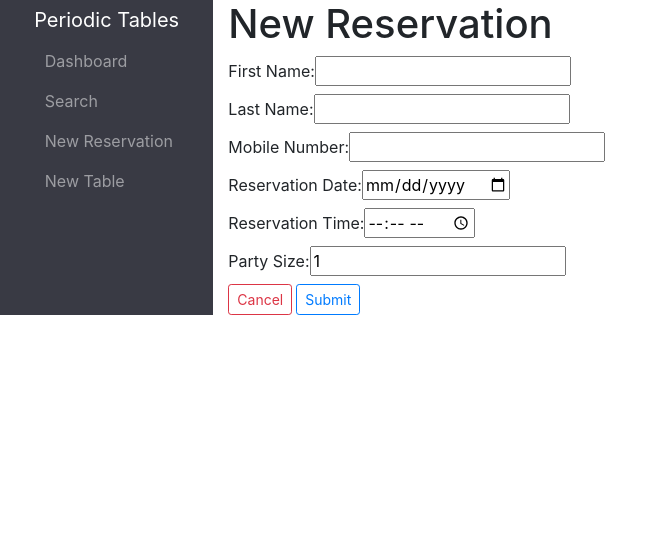
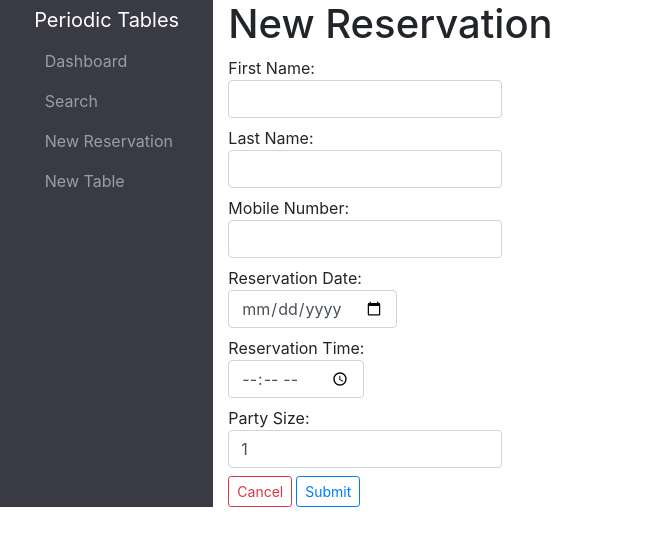
Before and after one commit to AllisonEJohnson/capstone-restaurant-reservation, a React (Create React App) app in the folder front-end/: page /reservations/new in a window 1280 px wide. Shown: the top 546 px of the page, without its empty margins (0-668 px from the left). Built offline with nearby package versions, Linux system fonts and the light colour scheme; no server answers; a web font is replaced by a local one.

Commit message:
Styling updates

```diff
--- a/front-end/src/dashboard/Dashboard.js
+++ b/front-end/src/dashboard/Dashboard.js
@@ -104,6 +104,7 @@ function Dashboard() {
           Next
         </Link>
       </div>
+      <br />
       <ErrorAlert error={reservationsError} />
       <ListReservations
         reservations={reservations}
--- a/front-end/src/dashboard/ListReservations.js
+++ b/front-end/src/dashboard/ListReservations.js
@@ -53,8 +53,8 @@ function ListReservations({ reservations, date, cancelHandler }) {
   return (
     <div>
       <div>
-        <table>
-          <thead>
+        <table class="table table-striped table-bordered">
+          <thead class="thread-dark">
             <tr>
               <th>Reservation ID</th>
               <th>First Name</th>
@@ -64,6 +64,7 @@ function ListReservations({ reservations, date, cancelHandler }) {
               <th>Reservation Time</th>
               <th>People</th>
               <th>Status</th>
+              <th>Actions</th>
             </tr>
           </thead>
           <tbody>{displayReservations}</tbody>
--- a/front-end/src/dashboard/ListTables.js
+++ b/front-end/src/dashboard/ListTables.js
@@ -13,7 +13,7 @@ function ListTables({ tables, finishHandler }) {
           <td>
             <button
               data-table-id-finish={table.table_id}
-              className="button"
+              className="btn btn-outline-primary"
               type=""
               onClick={() => finishHandler(table)}
             >
@@ -34,6 +34,7 @@ function ListTables({ tables, finishHandler }) {
               Free
             </p>
           </td>
+          <td></td>
         </tr>
       );
     }
@@ -42,14 +43,15 @@ function ListTables({ tables, finishHandler }) {
   return (
     <div>
       <div>
-        <table>
-          <thead>
+        <table class="table table-striped table-bordered">
+          <thead class="thread-dark">
             <tr>
               <th>Table ID</th>
               <th>Table Name</th>
               <th>Capacity</th>
               <th>Reservation ID</th>
               <th>Occupied</th>
+              <th>Actions</th>
             </tr>
           </thead>
           <tbody>{displayTables}</tbody>
--- a/front-end/src/layout/Layout.css
+++ b/front-end/src/layout/Layout.css
@@ -1,3 +1,4 @@
+
 .side-bar {
   background-color: #393a44;
   min-width: 200px;
--- a/front-end/src/reservations/ReservationForm.js
+++ b/front-end/src/reservations/ReservationForm.js
@@ -9,7 +9,7 @@ function ReservationForm({ formData, changeHandler, submitHandler }) {
       <form>
         <label htmlFor="first_name">
           First Name:
-          <input
+          <input class="form-control"
             type="text"
             name="first_name"
             id="first_name"
@@ -21,7 +21,7 @@ function ReservationForm({ formData, changeHandler, submitHandler }) {
         <br />
         <label htmlFor="last_name">
           Last Name:
-          <input
+          <input class="form-control"
             type="text"
             name="last_name"
             id="last_name"
@@ -33,7 +33,7 @@ function ReservationForm({ formData, changeHandler, submitHandler }) {
         <br />
         <label htmlFor="mobile_number">
           Mobile Number:
-          <input
+          <input class="form-control"
             type="tel"
             name="mobile_number"
             id="mobile_number"
@@ -45,7 +45,7 @@ function ReservationForm({ formData, changeHandler, submitHandler }) {
         <br />
         <label htmlFor="reservation_date">
           Reservation Date:
-          <input
+          <input class="form-control"
             type="date"
             placeholder="YYYY-MM-DD"
             pattern="\d{4}-\d{2}-\d{2}"
@@ -59,7 +59,7 @@ function ReservationForm({ formData, changeHandler, submitHandler }) {
         <br />
         <label htmlFor="reservation_time">
           Reservation Time:
-          <input
+          <input class="form-control"
             type="time"
             placeholder="HH:MM"
             pattern="[0-9]{2}:[0-9]{2}"
@@ -73,7 +73,7 @@ function ReservationForm({ formData, changeHandler, submitHandler }) {
         <br />
         <label htmlFor="people">
           Party Size:
-          <input
+          <input class="form-control"
             type="number"
             name="people"
             id="people"
--- a/front-end/src/search/SearchForm.js
+++ b/front-end/src/search/SearchForm.js
@@ -9,8 +9,7 @@ function SearchForm({ changeHandler, formData, submitHandler }) {
       <form>
         <label htmlFor="mobile_number">Mobile Number</label>
         <div>
-          <input
-            className="form-control"
+          <input class="form-control"
             type="text"
             name="mobile_number"
             id="mobile_number"
@@ -20,6 +19,7 @@ function SearchForm({ changeHandler, formData, submitHandler }) {
             value={formData.mobile_number}
           />
         </div>
+        <br />
         <div>
           <button
             className="btn btn-primary"
--- a/front-end/src/tables/TableForm.js
+++ b/front-end/src/tables/TableForm.js
@@ -14,7 +14,7 @@ function TableForm({
       <form>
         <label htmlFor="table_name">
           Table Name:
-          <input
+          <input class="form-control"
             type="text"
             name="table_name"
             id="table_name"
@@ -26,7 +26,7 @@ function TableForm({
         <br />
         <label htmlFor="capacity">
           Capacity Size:
-          <input
+          <input class="form-control"
             type="number"
             name="capacity"
             id="capacity"
```
